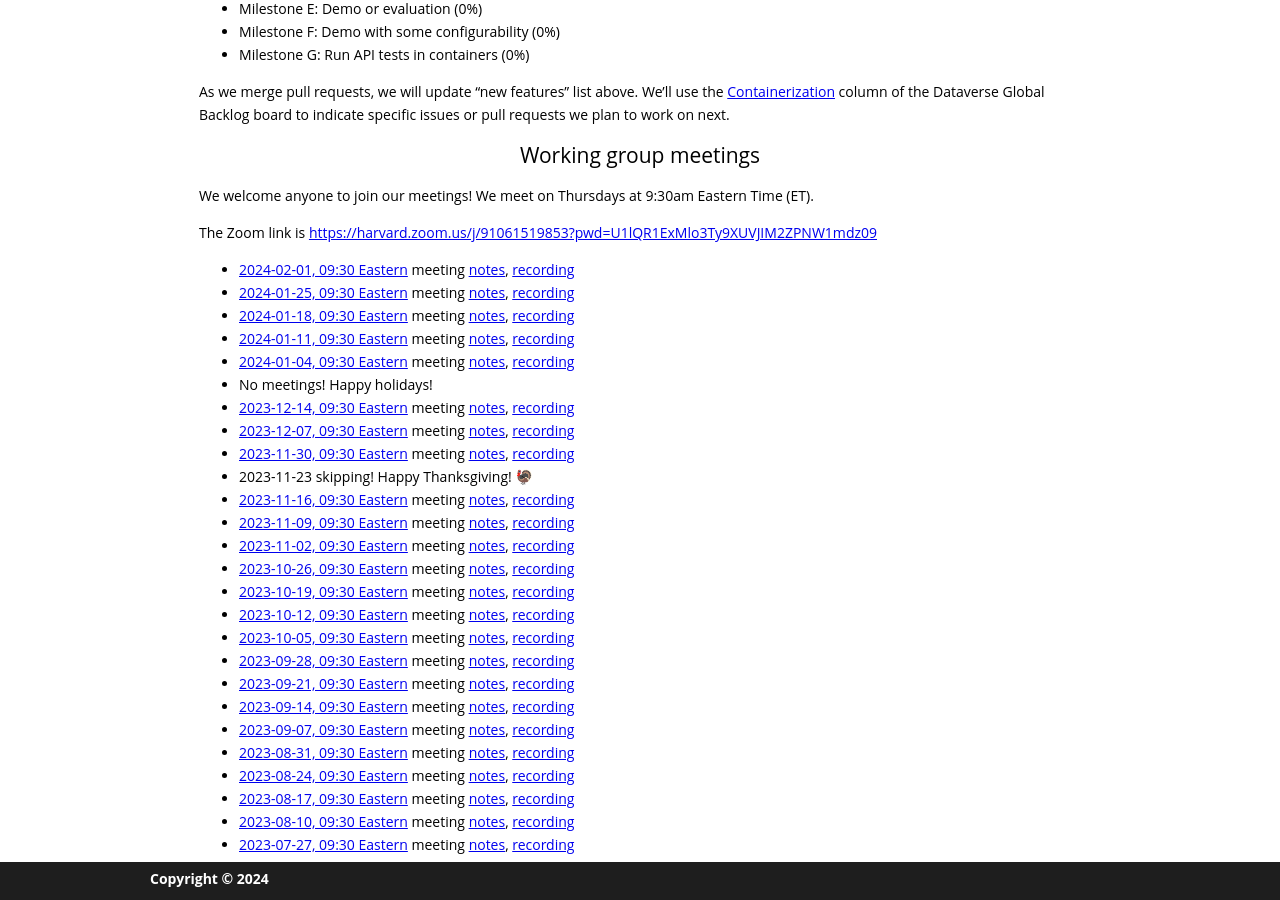
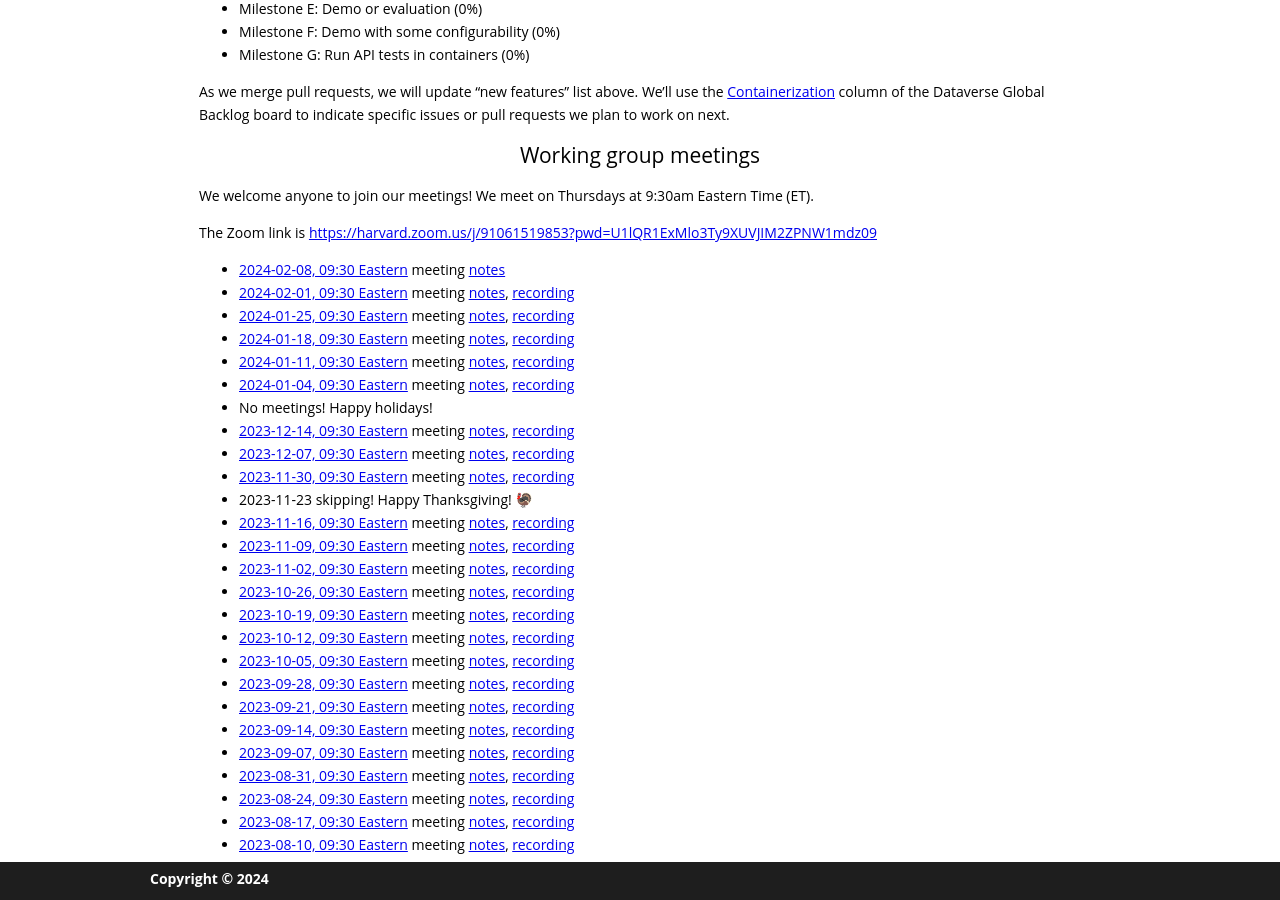
Before and after one commit to gdcc/ct.gdcc.io, a Jekyll site: the page built from index.md, in a window 1280 px wide and 900 px high, scrolled down 1634 px. Built offline with Jekyll 4.4.1, drawn with Linux system fonts in a browser that asks for light colours; our own code applies the rules of GitHub Pages for plain Markdown files.

Commit message:
add next meeting

```diff
--- a/index.md
+++ b/index.md
@@ -59,6 +59,7 @@ We welcome anyone to join our meetings! We meet on Thursdays at 9:30am Eastern T
 
 The Zoom link is <https://harvard.zoom.us/j/91061519853?pwd=U1lQR1ExMlo3Ty9XUVJIM2ZPNW1mdz09>
 
+- [2024-02-08, 09:30 Eastern](https://time.is/compare/0930_08_Feb_2024_in_Boston) meeting [notes](https://docs.google.com/document/d/1yiuwS9Ig4qXnQeN1utPt75MUko6M_wRLHIfrCWQM_ZQ/edit?usp=sharing)
 - [2024-02-01, 09:30 Eastern](https://time.is/compare/0930_01_Feb_2024_in_Boston) meeting [notes](https://docs.google.com/document/d/18mmWOTLg1Mrg57843PsTJg99vHsNuLSK2krk1enwRbI/edit?usp=sharing), [recording](https://harvard.zoom.us/rec/share/7G5LY-azwKMnZQGEgw31M7v3J6XkDULO2ujw0fWl6Vb9U1A9yIP6kKZ3A9FNrH3A.j8ZLBvwMxP2i2INU)
 - [2024-01-25, 09:30 Eastern](https://time.is/compare/0930_25_Jan_2024_in_Boston) meeting [notes](https://docs.google.com/document/d/1Rw-TqyojblqPKYPGPXrhZUPzuyn6yT-pztTiFfc7a3I/edit?usp=sharing), [recording](https://harvard.zoom.us/rec/share/rDo_V6heO9vo6UDIVhm0mnnsdTDXqA4lNX72lCjhGWrmOEpZttM13CsBceAFXkvr.SgokYNw-AoOACtSm)
 - [2024-01-18, 09:30 Eastern](https://time.is/compare/0930_18_Jan_2024_in_Boston) meeting [notes](https://docs.google.com/document/d/1L2GPXGLpcrzMRjLLCFTXTu1NgK9dGX-tXVR_cn4elh0/edit?usp=sharing), [recording](https://harvard.zoom.us/rec/share/EUOqzaq4NzsH4N8xX7kg9II8w292MEB6eqbyzPMlZOACsErKV-Z20hHBj1HerFH2.bGFh04EdU1Qnu9ic)
```
